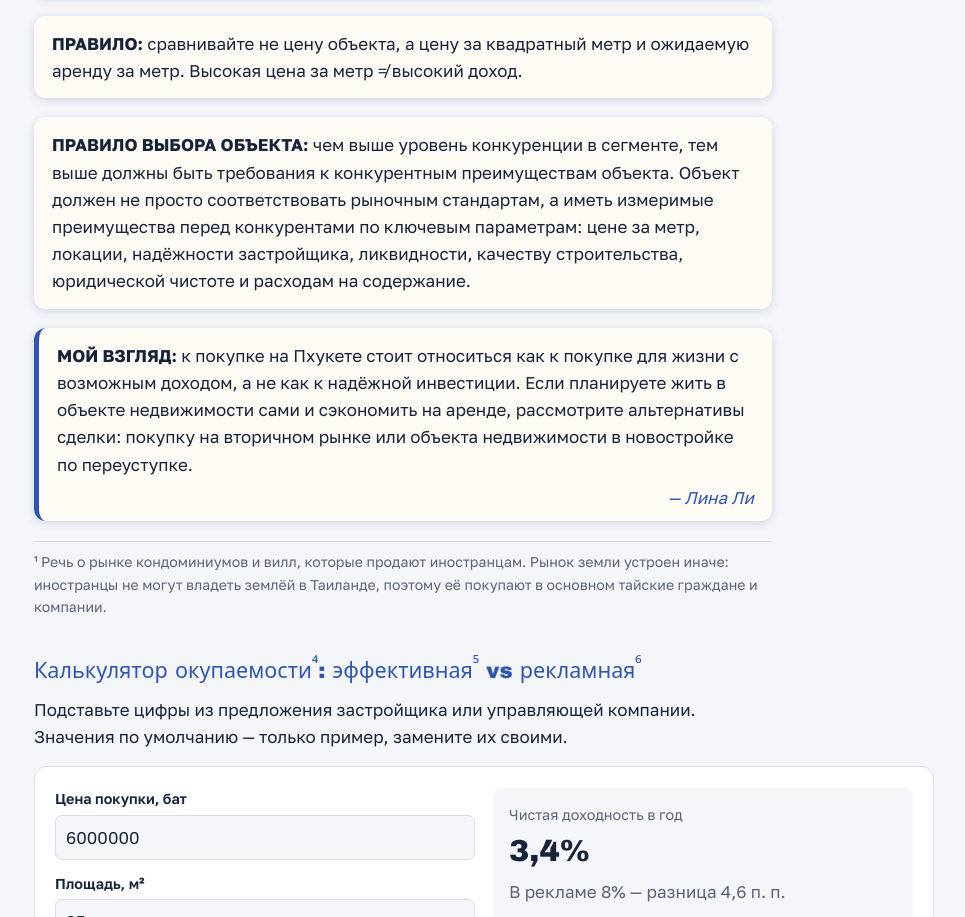
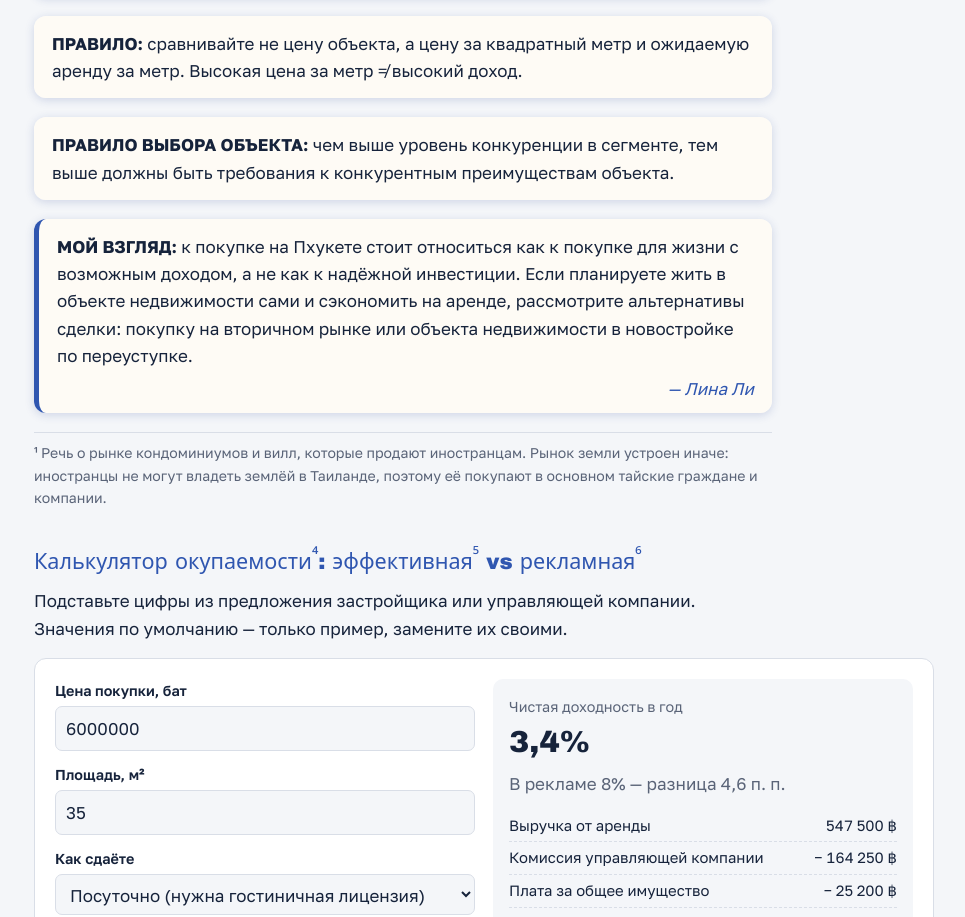
Before and after one commit to linaleelina/mythaiview, a plain HTML site: page invest/index.html in a window 1280 px wide. Shown: the part 2535-3452 px from the top of the page, without its empty margins (86-1051 px from the left). Drawn offline with Linux system fonts and the light colour scheme; a web font is replaced by a local one.

Commit message:
Add files via upload

```diff
--- a/invest/index.html
+++ b/invest/index.html
@@ -287,7 +287,7 @@ footer{border-top:1px solid var(--line);background:var(--card)}
   <p>Это не значит, что на Пхукете нельзя заработать. Заработать можно, но только точечно: объекты в лучших локациях с гостиничной лицензией и профессиональным управлением могут приносить стабильный доход. Ещё одна возможность — покупка на этапе pre-sale, когда застройщик продаёт первые объекты недвижимости по стартовой цене, ещё до начала активных продаж. При проверенном застройщике и удачной локации такой объект недвижимости можно продать дороже ещё до сдачи дома. Но риск недостроя здесь самый высокий, а переуступка договора часто ограничена условиями застройщика или требует дополнительной платы.</p>
   <p class="rule-box"><b>ПРАВИЛО:</b> считайте чистую доходность и расходы на выход до покупки. Решение о покупке принимайте, когда потенциальные выгоды превышают риски.</p>
   <p class="rule-box"><b>ПРАВИЛО:</b> сравнивайте не цену объекта, а цену за квадратный метр и ожидаемую аренду за метр. Высокая цена за метр ≠ высокий доход.</p>
-  <p class="rule-box"><b>ПРАВИЛО ВЫБОРА ОБЪЕКТА:</b> чем выше уровень конкуренции в сегменте, тем выше должны быть требования к конкурентным преимуществам объекта. Объект должен не просто соответствовать рыночным стандартам, а иметь измеримые преимущества перед конкурентами по ключевым параметрам: цене за метр, локации, надёжности застройщика, ликвидности, качеству строительства, юридической чистоте и расходам на содержание.</p>
+  <p class="rule-box"><b>ПРАВИЛО ВЫБОРА ОБЪЕКТА:</b> чем выше уровень конкуренции в сегменте, тем выше должны быть требования к конкурентным преимуществам объекта.</p>
   <div class="view-box"><p><b>МОЙ ВЗГЛЯД:</b> к покупке на Пхукете стоит относиться как к покупке для жизни с возможным доходом, а не как к надёжной инвестиции. Если планируете жить в объекте недвижимости сами и сэкономить на аренде, рассмотрите альтернативы сделки: покупку на вторичном рынке или объекта недвижимости в новостройке по переуступке.</p><p class="sig">— Лина Ли</p></div>
   <p id="fn-land" style="font-size:.88rem;color:var(--muted);border-top:1px solid var(--line);padding-top:.6rem;margin-top:1.2rem">¹ Речь о рынке кондоминиумов и вилл, которые продают иностранцам. Рынок земли устроен иначе: иностранцы не могут владеть землёй в Таиланде, поэтому её покупают в основном тайские граждане и компании.</p>
   </div>
```
